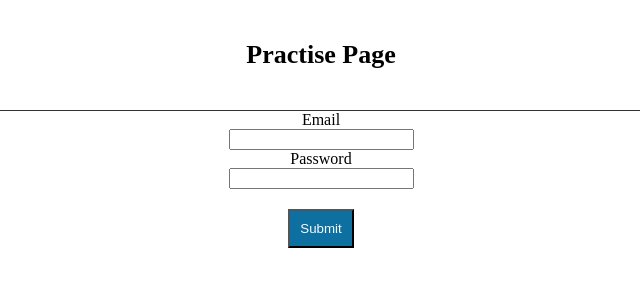
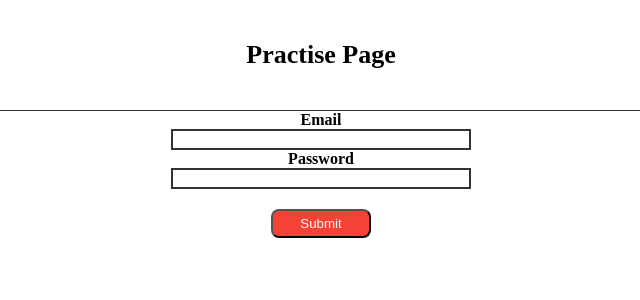
Before and after one commit to oykos-development-hub/development-guidelines, a React app: page /practise in a window 1280 px wide. Shown: the top 300 px of the page, without its empty margins (319-959 px from the left). Built offline with nearby package versions, Linux system fonts and the light colour scheme.

Commit message:
App state

```diff
--- a/src/components/App.js
+++ b/src/components/App.js
@@ -15,6 +15,7 @@ export default class App extends React.Component {
     constructor(props) {
         super(props);
         StoreService.initialize();
+
     }
 
     render() {
--- a/src/components/Practise.js
+++ b/src/components/Practise.js
@@ -28,11 +28,11 @@ export default class Practise extends React.Component {
                 Practise Page
             </div>
             <div id="mainPage" className="column center align-center">
-            <label>Email</label>
-            <input type="text" name="email" onChange={this.handleEmailChange} value={this.state.name} />
-            <label>Password</label>
-            <input type="text" name="password" onChange={this.handlePasswordChange} value={this.state.name} />
-            <button className="margin-t-20 padding-10 bg-theme-main-3 color-light-5 pointer"
+            <label className="bold">Email</label>
+            <input className="border-2 w-300" type="text" name="email" onChange={this.handleEmailChange} value={this.state.name} />
+            <label className="bold">Password</label>
+            <input className="border-2 w-300" type="text" name="password" onChange={this.handlePasswordChange} value={this.state.name} />
+            <button className="w-100 border-radius-8 margin-t-20 padding-5 bg-important-3 color-light-5 pointer"
             onClick={()=>{
 
 
@@ -41,9 +41,9 @@ export default class Practise extends React.Component {
                 StoreService.updateStoreProperty("password",this.state.password);
                 const password=StoreService.getStoreProperty("password");
                 console.log(email);
-                 console.log(password);
+                console.log(password);
                 }}
-            >Submit</button>
+            >Submit     </button>
 
             </div>
         </div>);
```
